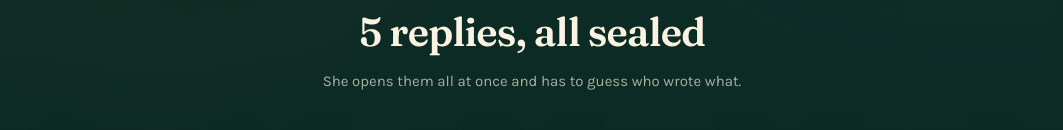
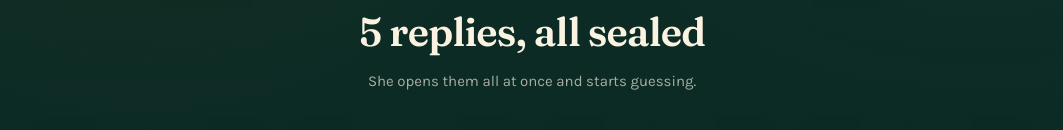
Before and after one commit to rehkmansa/games-night-rsvp, a Next.js app: page /sample/c in a window 1280 px wide. Shown: the part 1650-1780 px from the top of the page, without its empty margins (108-1171 px from the left). Built offline with nearby package versions, Linux system fonts and the light colour scheme.

Commit message:
Align wall subtitle with new memory copy

```diff
--- a/app/sample/c/page.tsx
+++ b/app/sample/c/page.tsx
@@ -152,7 +152,7 @@ export default function CardSample() {
       <section className="a-wall">
         <header className="a-wall-head">
           <h2 className={display.className}>{GUESTS.length} replies, all sealed</h2>
-          <p>She opens them all at once and has to guess who wrote what.</p>
+          <p>She opens them all at once and starts guessing.</p>
         </header>
 
         <ul className="a-envelopes">
```
